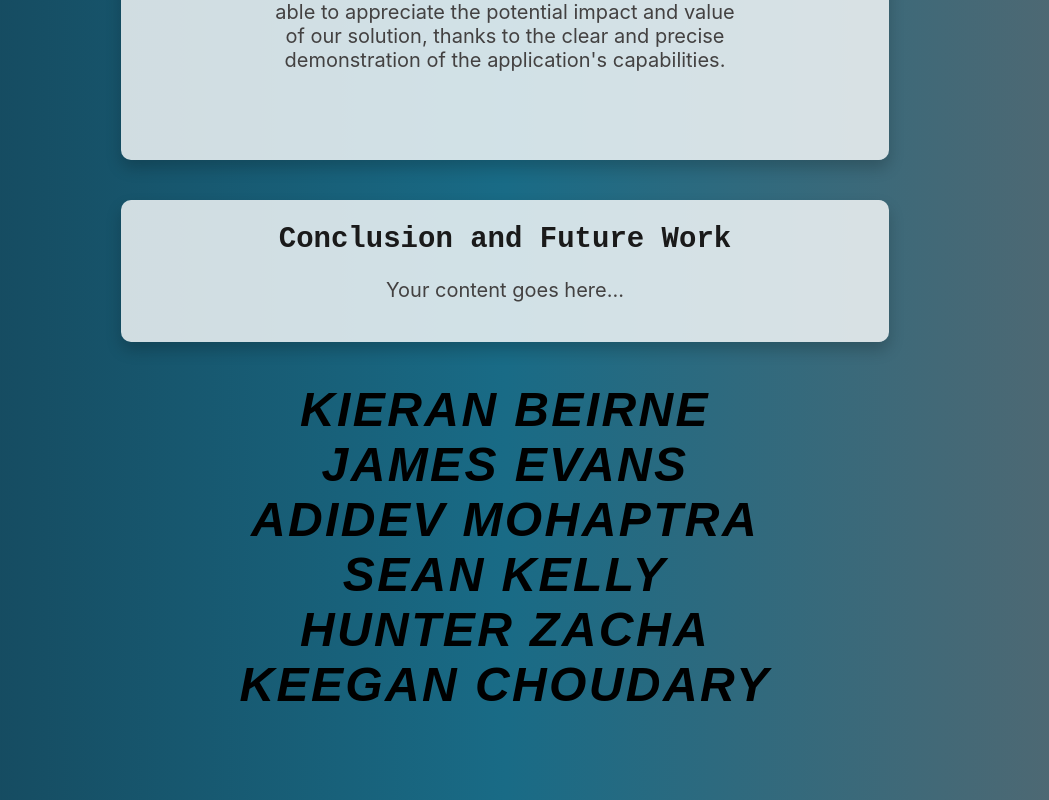
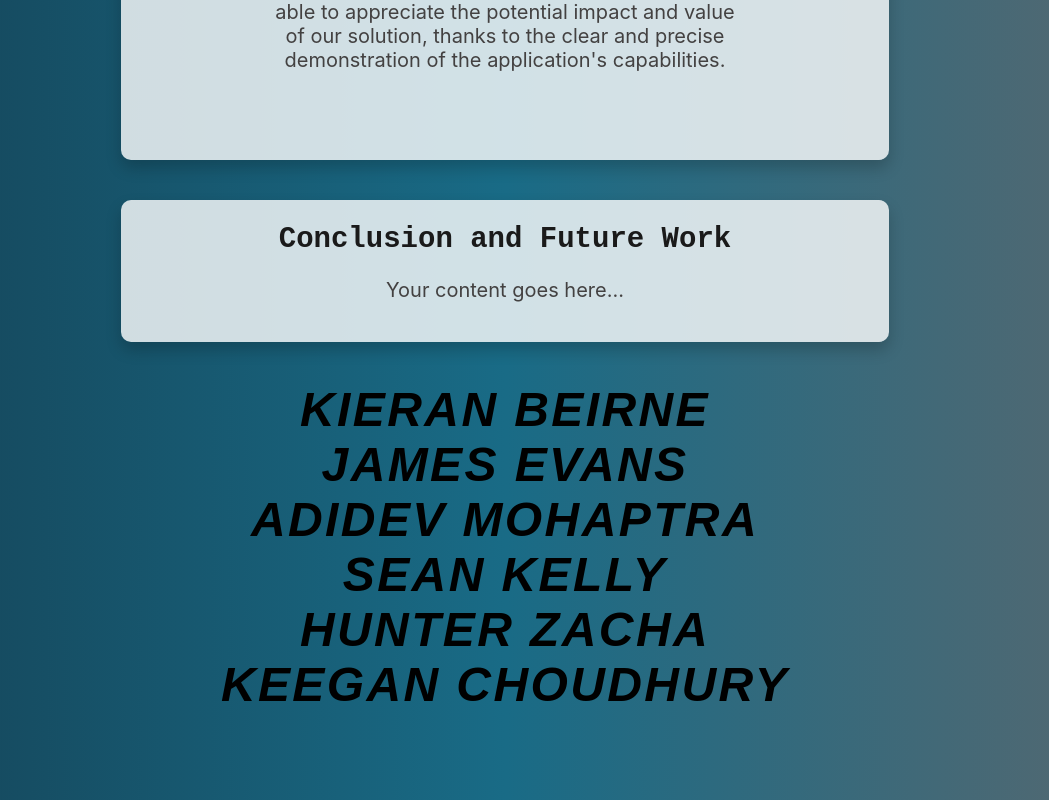
Before and after one commit to kieranbeirne/uniAccess, a React (Create React App) app: page / in a window 1280 px wide. Shown: the part 3789-4589 px from the top of the page, without its empty margins (135-1184 px from the left). Built offline with nearby package versions, Linux system fonts and the light colour scheme.

Commit message:
fixed keegans last name

```diff
--- a/public/index.html
+++ b/public/index.html
@@ -7,7 +7,7 @@
     <meta name="theme-color" content="#000000" />
     <meta
       name="description"
-      content="Web site created using create-react-app"
+      content="CSCE 436 Portfolio - Team FoFoFo"
     />
     <link rel="apple-touch-icon" href="%PUBLIC_URL%/logo192.png" />
     <!--
--- a/src/App.js
+++ b/src/App.js
@@ -86,7 +86,7 @@ people also be more aware of the accessibility of campus buildings."
       <filter id="motion-blur-filter" filterUnits="userSpaceOnUse">
        </filter>
     </svg>
-    <span  >Kieran Beirne</span>
+    <span>Kieran Beirne</span>
   </div>
 
   <div class="">
@@ -94,7 +94,7 @@ people also be more aware of the accessibility of campus buildings."
       <filter id="motion-blur-filter" filterUnits="userSpaceOnUse">
        </filter>
     </svg>
-    <span  >James Evans</span>
+    <span>James Evans</span>
   </div>
 </div>
 
@@ -104,7 +104,7 @@ people also be more aware of the accessibility of campus buildings."
       <filter id="motion-blur-filter" filterUnits="userSpaceOnUse">
        </filter>
     </svg>
-    <span  >Adidev Mohaptra</span>
+    <span>Adidev Mohaptra</span>
   </div>
 
   <div class="">
@@ -113,7 +113,7 @@ people also be more aware of the accessibility of campus buildings."
 
       </filter>
     </svg>
-    <span  >Sean Kelly</span>
+    <span >Sean Kelly</span>
   </div>
 </div>
 
@@ -121,7 +121,7 @@ people also be more aware of the accessibility of campus buildings."
   <div class="">
     <svg xmlns="http://www.w3.org/2000/svg">
     </svg>
-    <span  >Hunter Zacha</span>
+    <span >Hunter Zacha</span>
   </div>
 
   <div class="">
@@ -129,7 +129,7 @@ people also be more aware of the accessibility of campus buildings."
       <filter id="motion-blur-filter" filterUnits="userSpaceOnUse">
        </filter>
     </svg>
-    <span>Keegan Choudary</span>
+    <span>Keegan Choudhury</span>
   </div>
   <footer>
     <br></br>
```
